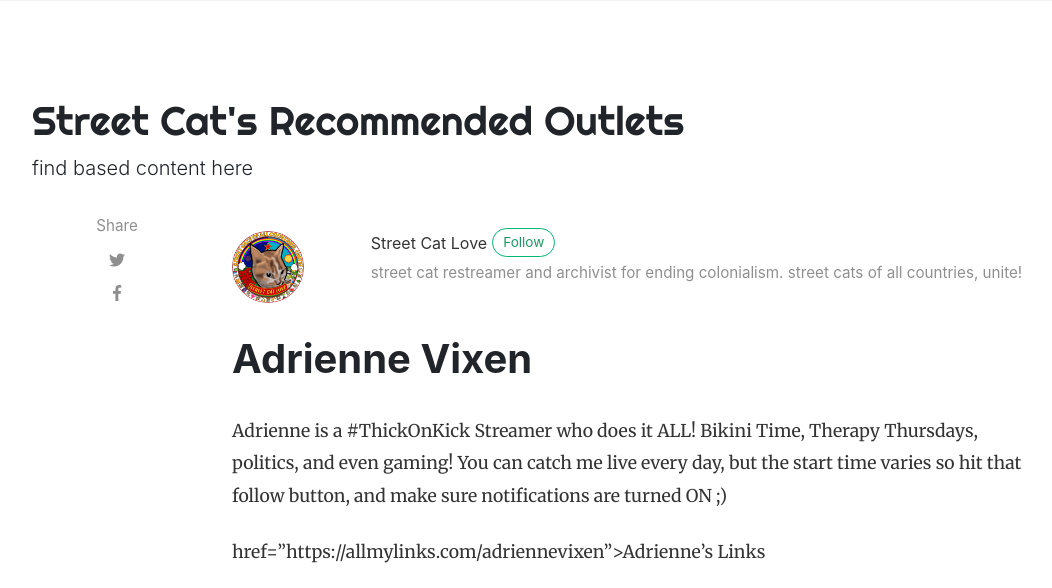
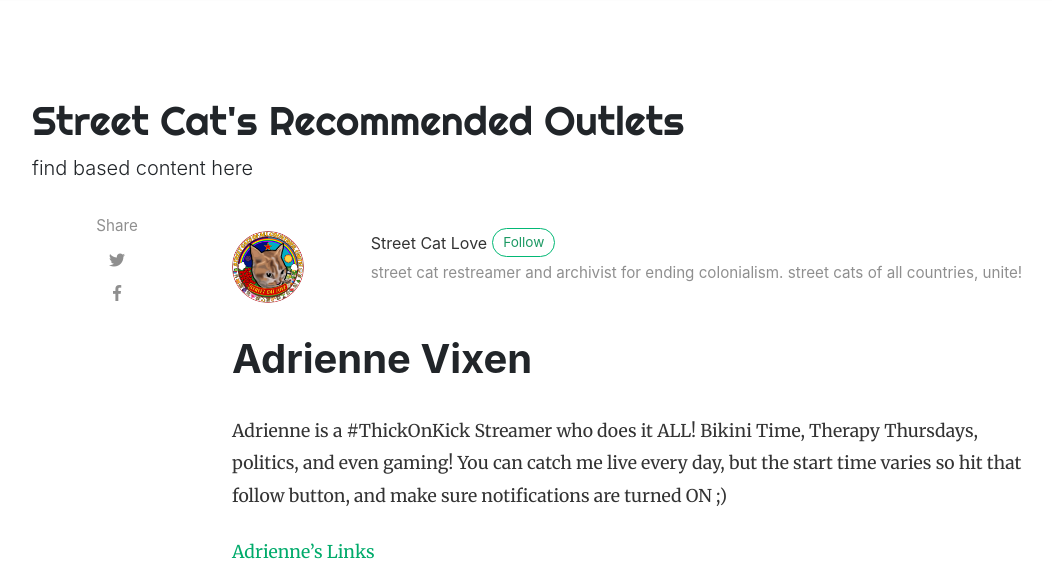
Before and after one commit to StreetCatLove/recs, a Jekyll site: the page built from _posts/2025-05-30-AV.md, in a window 1280 px wide and 900 px high, cut to the strip 0-588 px from the top of the window. Shown: the whole strip, without its empty margins (53-1105 px from the left). Built offline with Jekyll 4.4.1, drawn with Linux system fonts in a browser that asks for light colours; nearby versions of some CDN libraries; comment, search, counter and statistics services are not loaded.

Commit message:
Update 2025-05-30-AV.md

```diff
--- a/_posts/2025-05-30-AV.md
+++ b/_posts/2025-05-30-AV.md
@@ -11,6 +11,6 @@ comments: false
 
 Adrienne is a #ThickOnKick Streamer who does it ALL! Bikini Time, Therapy Thursdays, politics, and even gaming! You can catch me live every day, but the start time varies so hit that follow button, and make sure notifications are turned ON ;)
 
-<a>href="https://allmylinks.com/adriennevixen">Adrienne's Links</a>
+<a href="https://allmylinks.com/adriennevixen">Adrienne's Links</a>
 
 <iframe src="https://player.kick.com/adriennevixxxen" height="400" width="100%" frameborder="0" scrolling="no" allowfullscreen="true"> </iframe>
```
